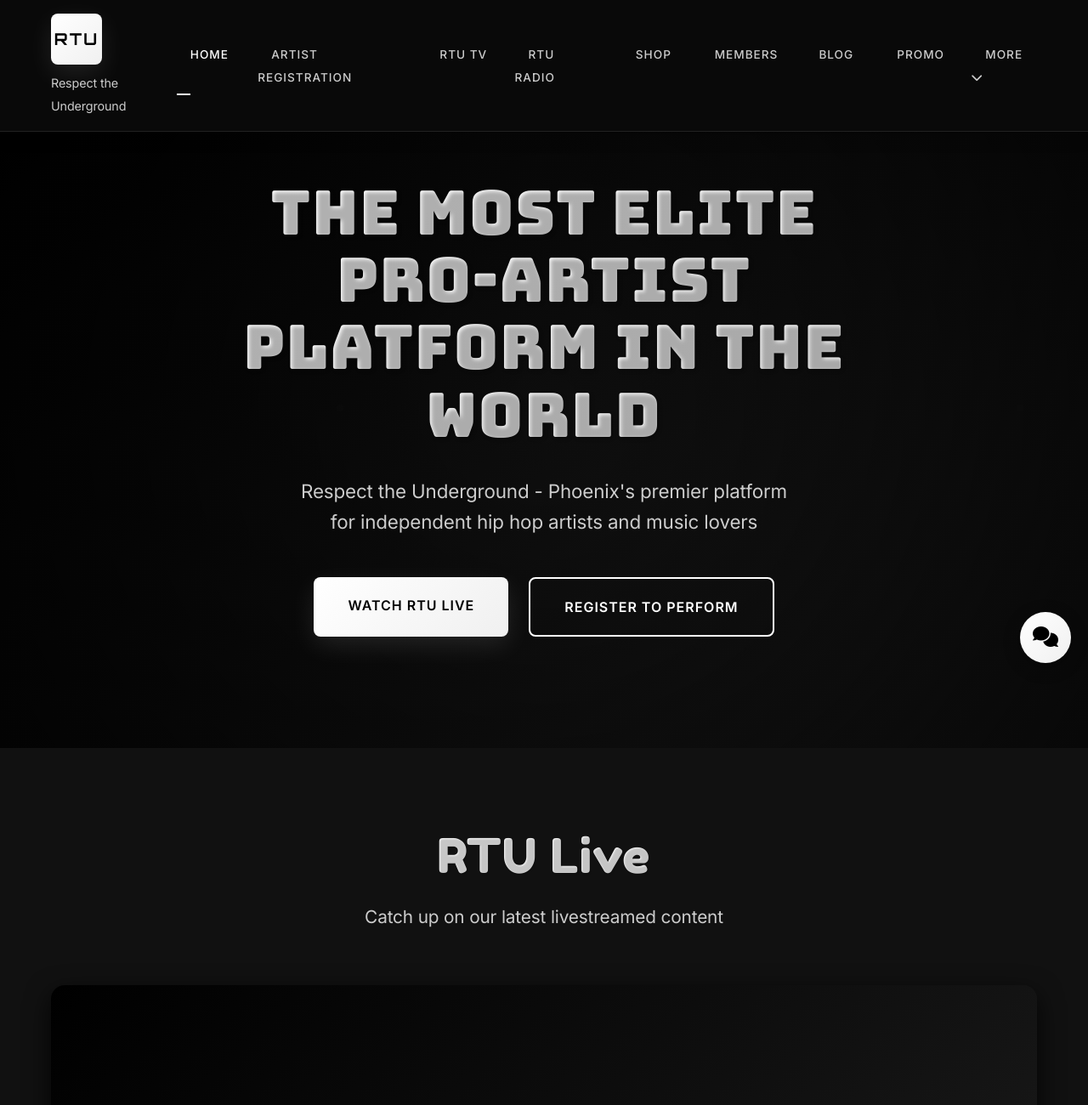
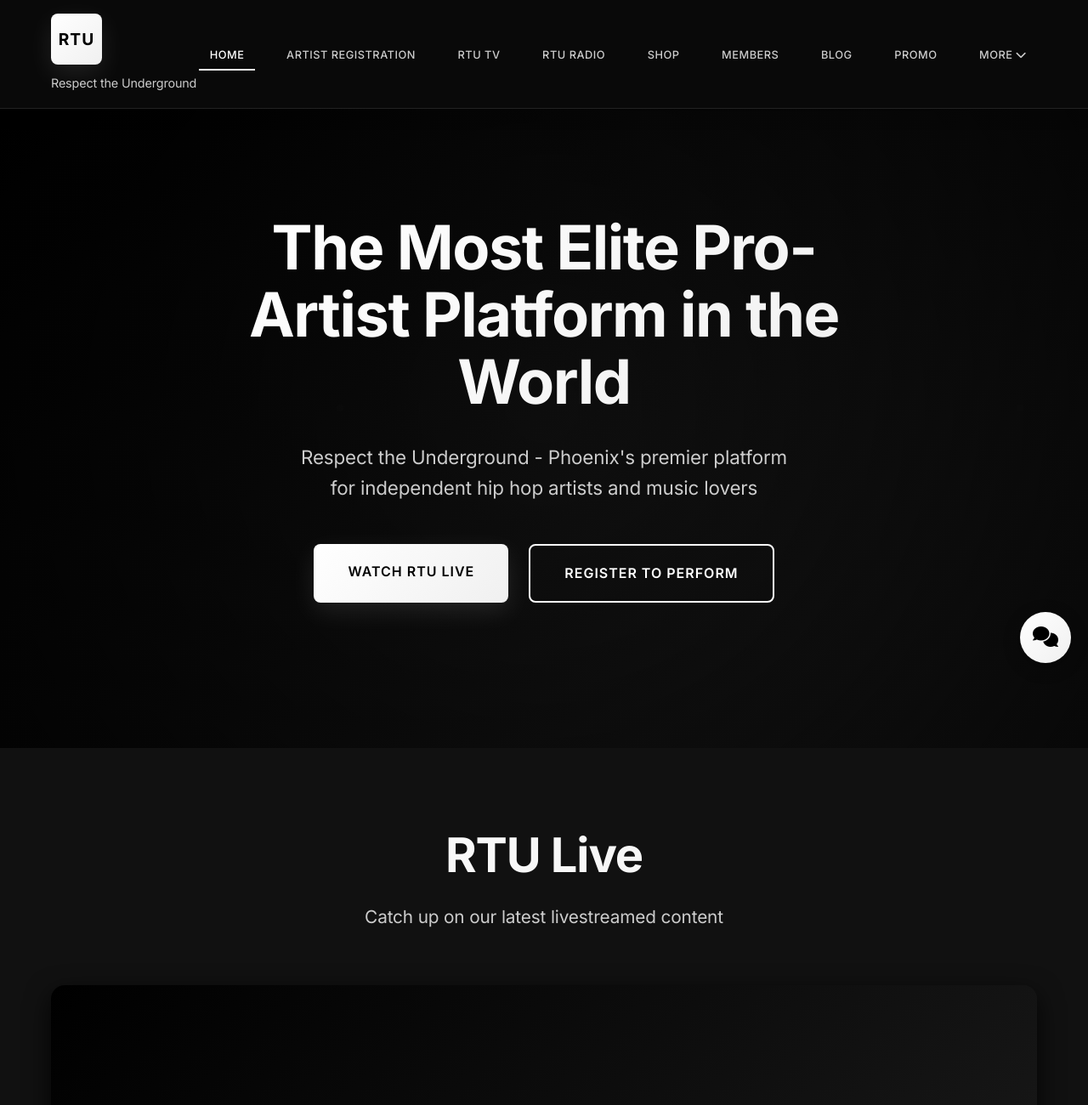
Before and after one commit to givemebeatsbro/RTUWebsiteBeta, a plain HTML site: page index.html in a window 1280 px wide. Shown: the top 1300 px of the page at 85% size. Drawn offline with Linux system fonts and the light colour scheme.

Commit message:
Revert to clean Inter fonts and fix navigation menu to stay on one row

```diff
--- a/index.html
+++ b/index.html
@@ -6,9 +6,6 @@
     <title>Respect the Underground - RTU Worldwide Radio</title>
     <link rel="stylesheet" href="styles.css">
     <link href="https://fonts.googleapis.com/css2?family=Inter:wght@300;400;500;600;700&display=swap" rel="stylesheet">
-    <link href="https://fonts.googleapis.com/css2?family=Orbitron:wght@400;700;900&display=swap" rel="stylesheet">
-    <link href="https://fonts.googleapis.com/css2?family=Fredoka+One&display=swap" rel="stylesheet">
-    <link href="https://fonts.googleapis.com/css2?family=Bungee&display=swap" rel="stylesheet">
     <link rel="stylesheet" href="https://cdnjs.cloudflare.com/ajax/libs/font-awesome/6.0.0/css/all.min.css">
 </head>
 <body>
--- a/styles.css
+++ b/styles.css
@@ -73,11 +73,10 @@ body {
 
 .logo-image::before {
     content: 'RTU';
-    font-family: 'Orbitron', 'Inter', sans-serif;
     font-size: 1.2rem;
     font-weight: 700;
     color: var(--text-dark);
-    letter-spacing: 2px;
+    letter-spacing: 1px;
 }
 
 .tagline {
@@ -89,21 +88,23 @@ body {
 .nav-list {
     display: flex;
     list-style: none;
-    gap: 2rem;
+    gap: 1.5rem;
     align-items: center;
+    flex-wrap: nowrap;
 }
 
 .nav-link {
     color: var(--text-secondary);
     text-decoration: none;
     font-weight: 500;
-    font-size: 0.85rem;
+    font-size: 0.8rem;
     text-transform: uppercase;
-    letter-spacing: 1px;
+    letter-spacing: 0.5px;
     transition: var(--transition);
     position: relative;
-    padding: 0.5rem 1rem;
+    padding: 0.4rem 0.8rem;
     border-radius: 6px;
+    white-space: nowrap;
 }
 
 .nav-link:hover,
@@ -239,17 +240,15 @@ body {
 }
 
 .hero-title {
-    font-family: 'Bungee', 'Inter', sans-serif;
     font-size: 4.5rem;
-    font-weight: 400;
+    font-weight: 800;
     margin-bottom: 2rem;
     background: var(--gradient-primary);
     -webkit-background-clip: text;
     -webkit-text-fill-color: transparent;
     background-clip: text;
     line-height: 1.1;
-    letter-spacing: 0.02em;
-    text-shadow: 2px 2px 4px rgba(0, 0, 0, 0.3);
+    letter-spacing: -0.02em;
 }
 
 .hero-subtitle {
@@ -328,17 +327,15 @@ section:nth-child(even) {
 }
 
 .section-title {
-    font-family: 'Fredoka One', 'Inter', sans-serif;
     font-size: 3.5rem;
-    font-weight: 400;
+    font-weight: 800;
     margin-bottom: 1.5rem;
     background: var(--gradient-primary);
     -webkit-background-clip: text;
     -webkit-text-fill-color: transparent;
     background-clip: text;
-    letter-spacing: 0.02em;
+    letter-spacing: -0.02em;
     line-height: 1.1;
-    text-shadow: 1px 1px 2px rgba(0, 0, 0, 0.2);
 }
 
 .section-subtitle {
@@ -844,6 +841,17 @@ section:nth-child(even) {
 }
 
 /* Responsive Design */
+@media (max-width: 1024px) {
+    .nav-list {
+        gap: 1rem;
+    }
+
+    .nav-link {
+        font-size: 0.75rem;
+        padding: 0.3rem 0.6rem;
+    }
+}
+
 @media (max-width: 768px) {
     .nav {
         display: none;
@@ -1004,10 +1012,9 @@ html {
 }
 
 .chatbot-header h4 {
-    font-family: 'Fredoka One', sans-serif;
     font-size: 1.1rem;
     margin: 0;
-    font-weight: 400;
+    font-weight: 600;
 }
 
 .chatbot-toggle {
```
